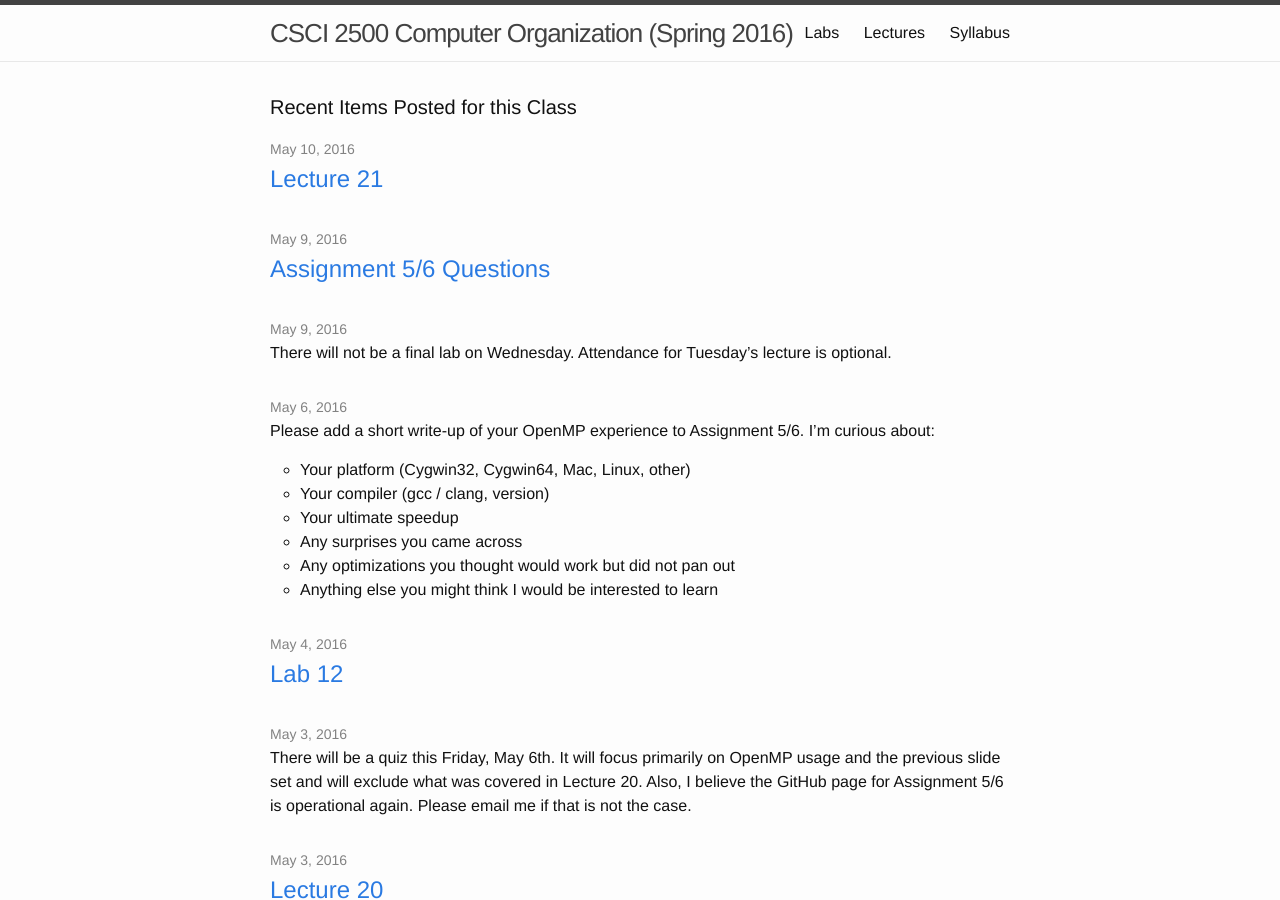
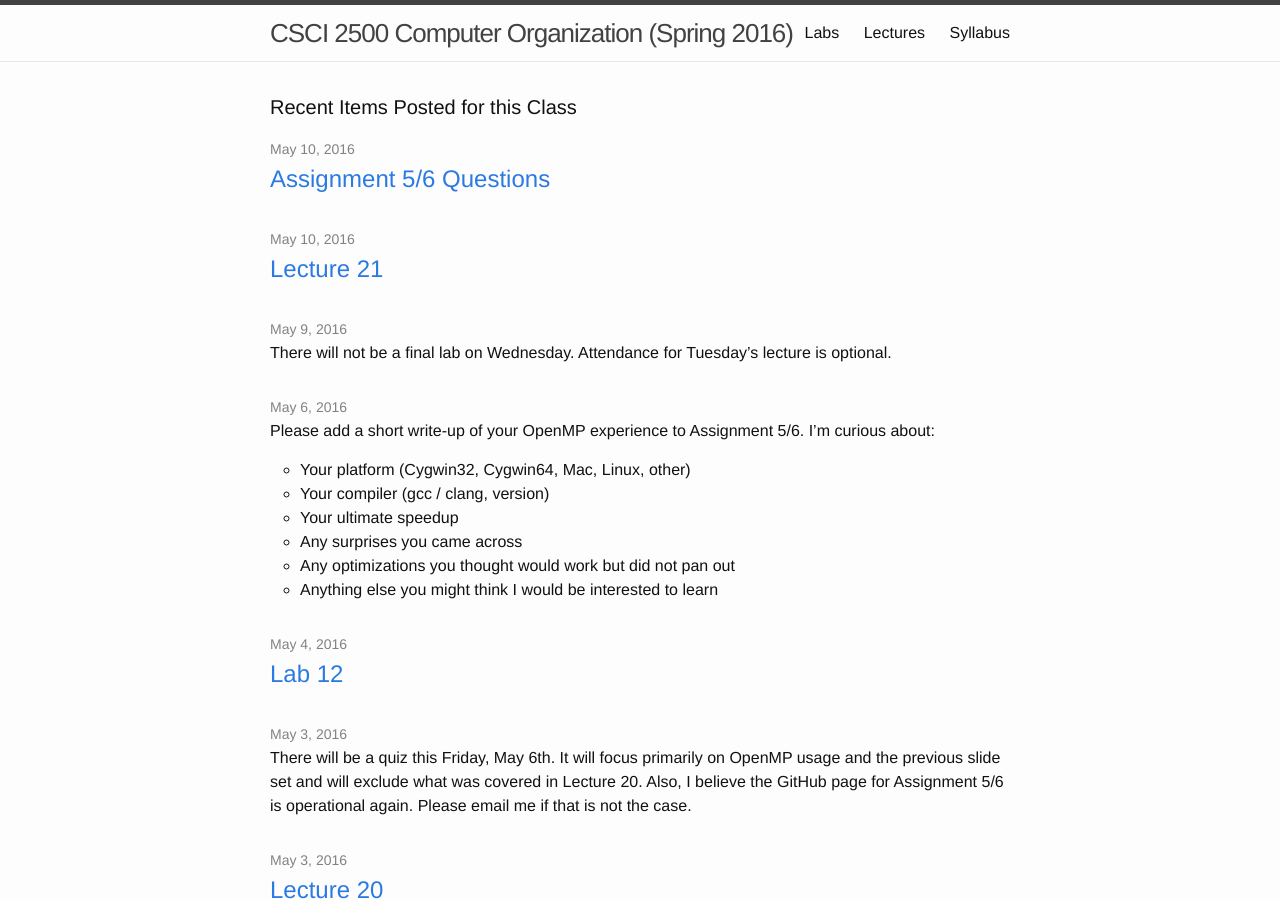
Before and after one commit to RPI-CSCI-2500-2016-Spring/RPI-CSCI-2500-2016-Spring.github.io, a Jekyll site: the page built from index.html, in a window 1280 px wide and 900 px high. Built offline with Jekyll 4.4.1, drawn with Linux system fonts in a browser that asks for light colours.

Commit message:
Added Q2

```diff
--- a/_posts/2016-05-09-assignment56-questions.md
+++ b/_posts/2016-05-09-assignment56-questions.md
@@ -1,7 +1,7 @@
 ---
 layout: post
 title:  Assignment 5/6 Questions
-date: 2016-05-09 15:30:00
+date: 2016-05-10 16:30:00
 category: questions
 ---
 
```
